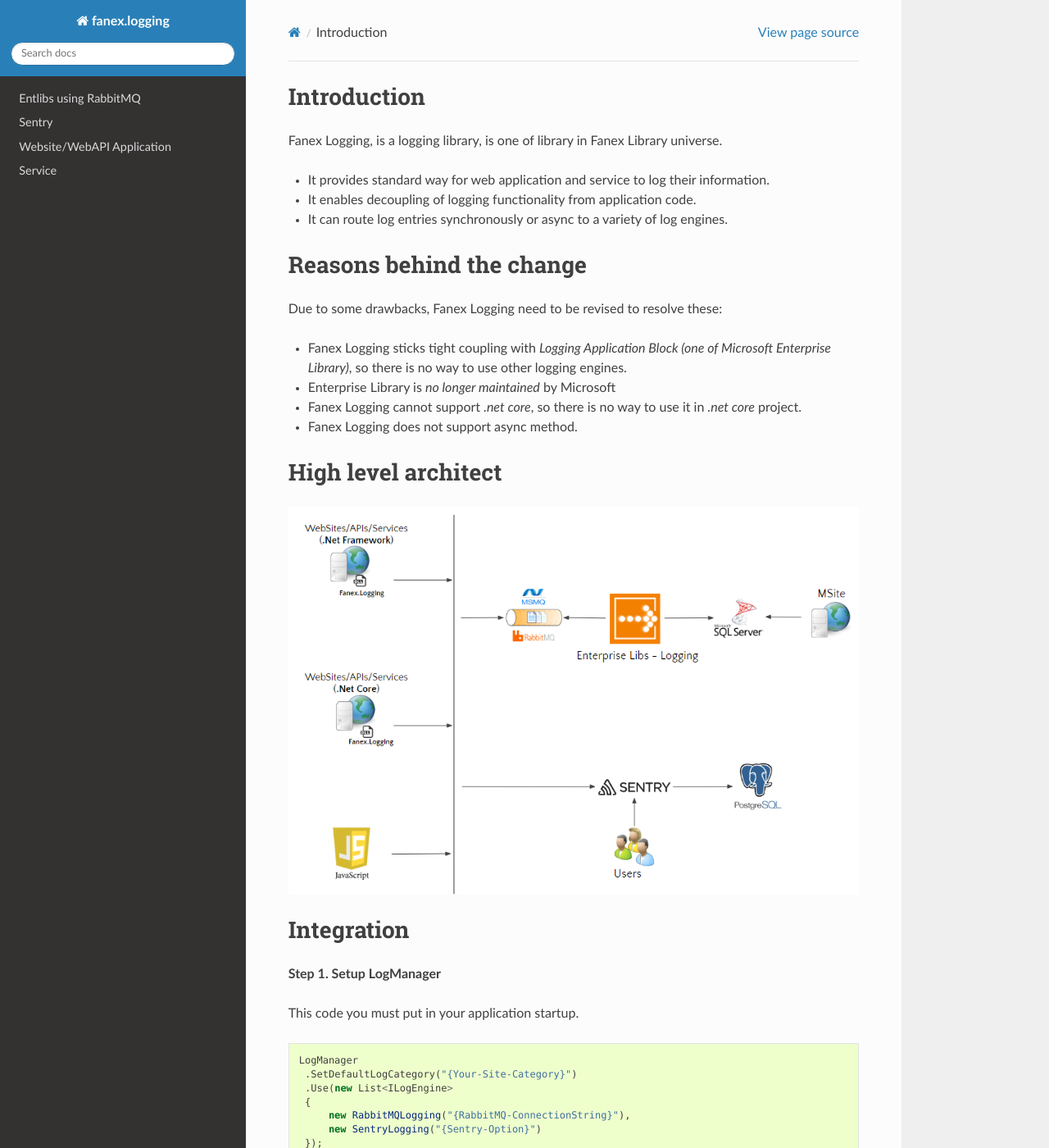
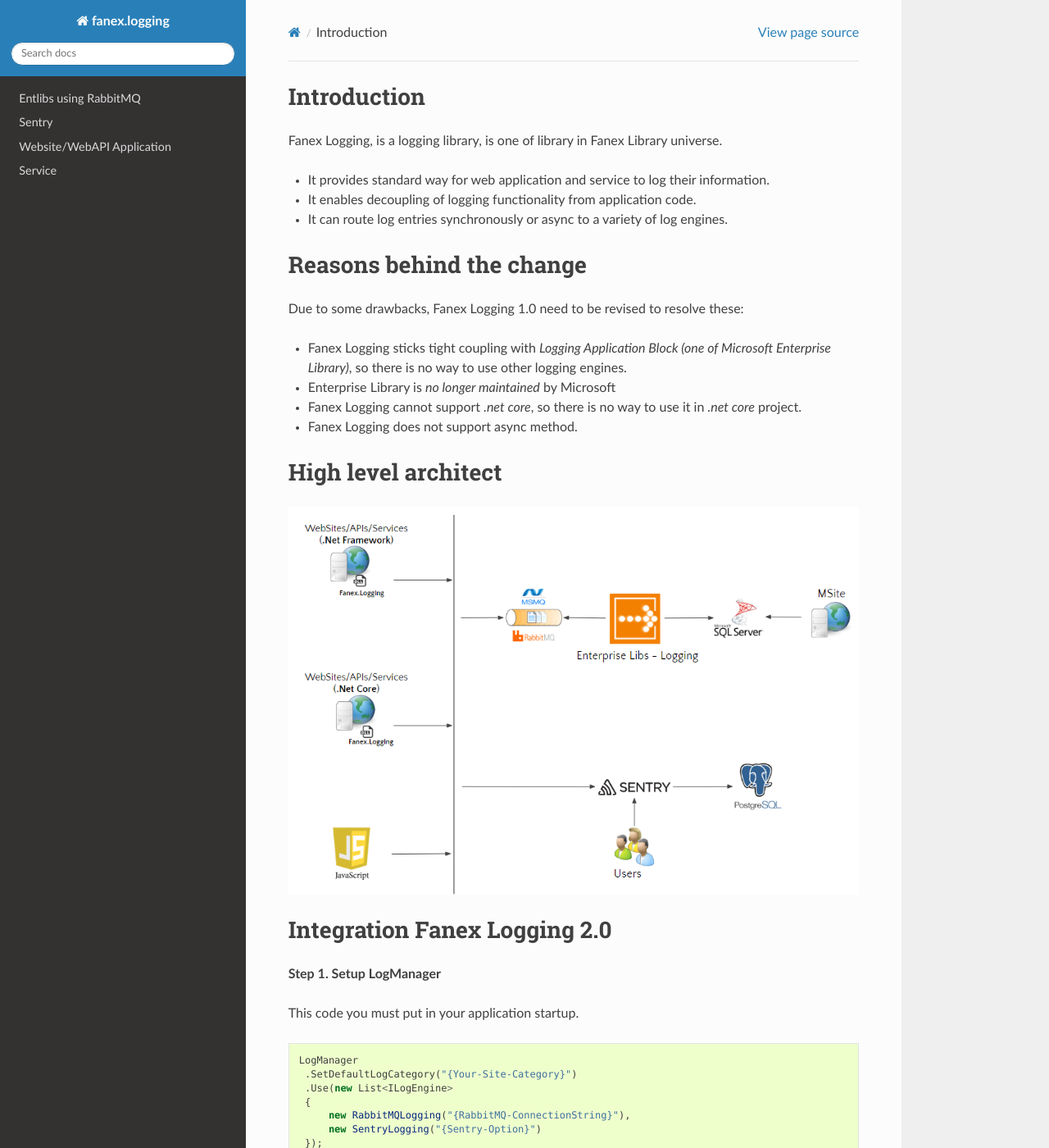
Before and after one commit to starixvn/infrastructure_fanex.logging, a Sphinx documentation site: the page built from docs/index.rst, in a window 1280 px wide and 1400 px high. Shown: the whole window at 82% size. Built offline with Sphinx 7.4.7 and the Read the Docs theme 2.0.0, drawn with Linux system fonts in a browser that asks for light colours.

Commit message:
0000 - Update document

```diff
--- a/docs/index.rst
+++ b/docs/index.rst
@@ -16,7 +16,7 @@ Fanex Logging, is a logging library, is one of library in Fanex Library universe
 Reasons behind the change
 =========================================
 
-Due to some drawbacks, Fanex Logging need to be revised to resolve these:
+Due to some drawbacks, Fanex Logging 1.0 need to be revised to resolve these:
 
 - Fanex Logging sticks tight coupling with *Logging Application Block (one of Microsoft Enterprise Library)*, so there is no way to use other logging engines.
 - Enterprise Library is *no longer maintained* by Microsoft
@@ -28,7 +28,7 @@ High level architect
 
 .. image:: _static/architect-overview.png
 
-Integration
+Integration Fanex Logging 2.0
 =========================================
 
 **Step 1. Setup LogManager**
```
